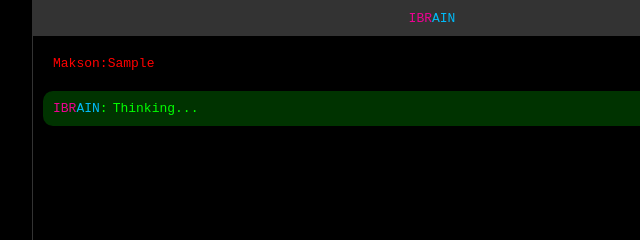
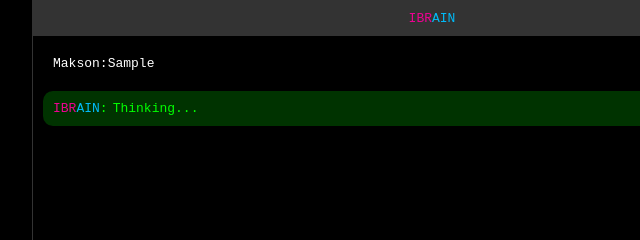
Before and after one commit to electricmak/ibrain0.2, a plain HTML site: page index.html in a window 1280 px wide. Both pictures are taken after typing "Sample" into the empty fields and a click on the button "Send". Shown: the top 240 px of the page, 208-848 px from the left. Drawn offline with Linux system fonts and the light colour scheme.

Commit message:
Update styles.css

```diff
--- a/styles.css
+++ b/styles.css
@@ -101,7 +101,7 @@ body {
 
 .user-message {
     background-color: #; /* Dark red background */
-    color: red; /* Red text */
+    color: white; /* Red text */
     align-self: flex-end;
 }
 
```
